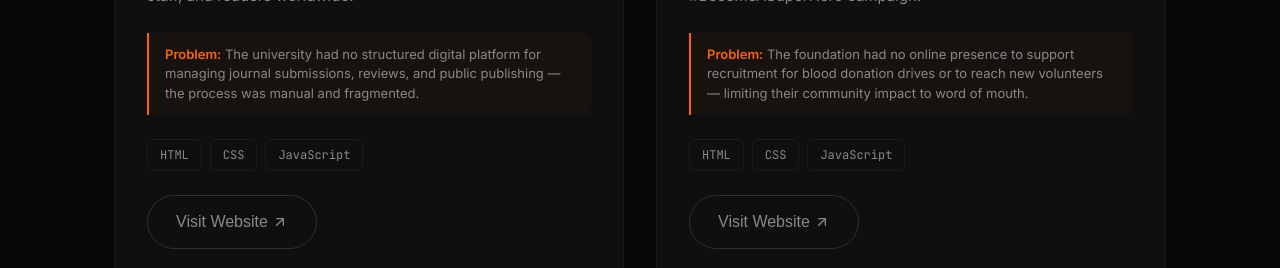
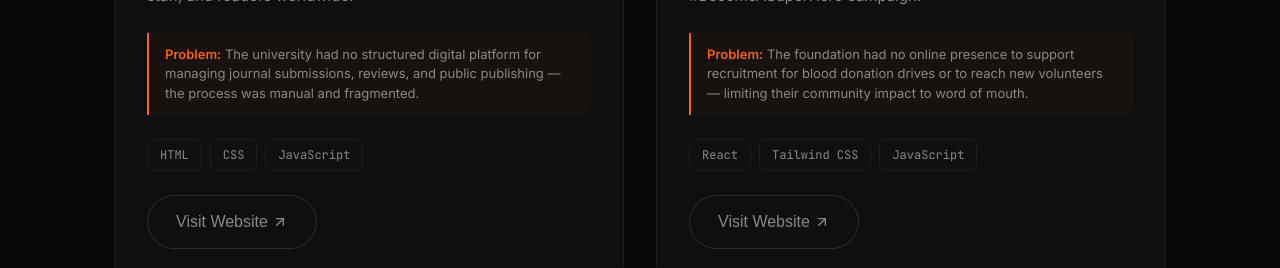
Before and after one commit to awesomeakokayo/PORTFOLIO, a React (Vite) app: page / in a window 1280 px wide. Shown: the part 4940-5208 px from the top of the page. Built offline with nearby package versions, Linux system fonts and the light colour scheme; a web font is replaced by a local one.

Commit message:
Update Blancquake stack to React, Tailwind CSS, JavaScript

```diff
--- a/src/data/projects.js
+++ b/src/data/projects.js
@@ -156,7 +156,7 @@ export const projects = [
     summary: "NGO Website — Neurological Health & Blood Donation",
     description:
       "A purpose-built website for Blancquake Foundation, an Enugu-based NGO focused on neurological health awareness and life-saving blood donation campaigns. The site gives the organisation a credible digital presence to recruit donors, share health education, and drive their flagship #BecomeASuperHero campaign.",
-    tech: ["HTML", "CSS", "JavaScript"],
+    tech: ["React", "Tailwind CSS", "JavaScript"],
     links: {
       live: "https://blancquakefoundation.org"
     },
--- a/src/data/ventures.js
+++ b/src/data/ventures.js
@@ -69,7 +69,7 @@ export const ventures = [
     statusLabel: 'Live — blancquakefoundation.org',
     description: 'A purpose-built website for Blancquake Foundation, an Enugu-based NGO focused on neurological health awareness and life-saving blood donation campaigns. The site gives the organisation a credible digital presence to recruit donors, share health education, and drive their flagship #BecomeASuperHero campaign.',
     problem: 'The foundation had no online presence to support recruitment for blood donation drives or to reach new volunteers — limiting their community impact to word of mouth.',
-    stack: ['HTML', 'CSS', 'JavaScript'],
+    stack: ['React', 'Tailwind CSS', 'JavaScript'],
     links: { live: 'https://blancquakefoundation.org' },
     featured: false,
   },
```
